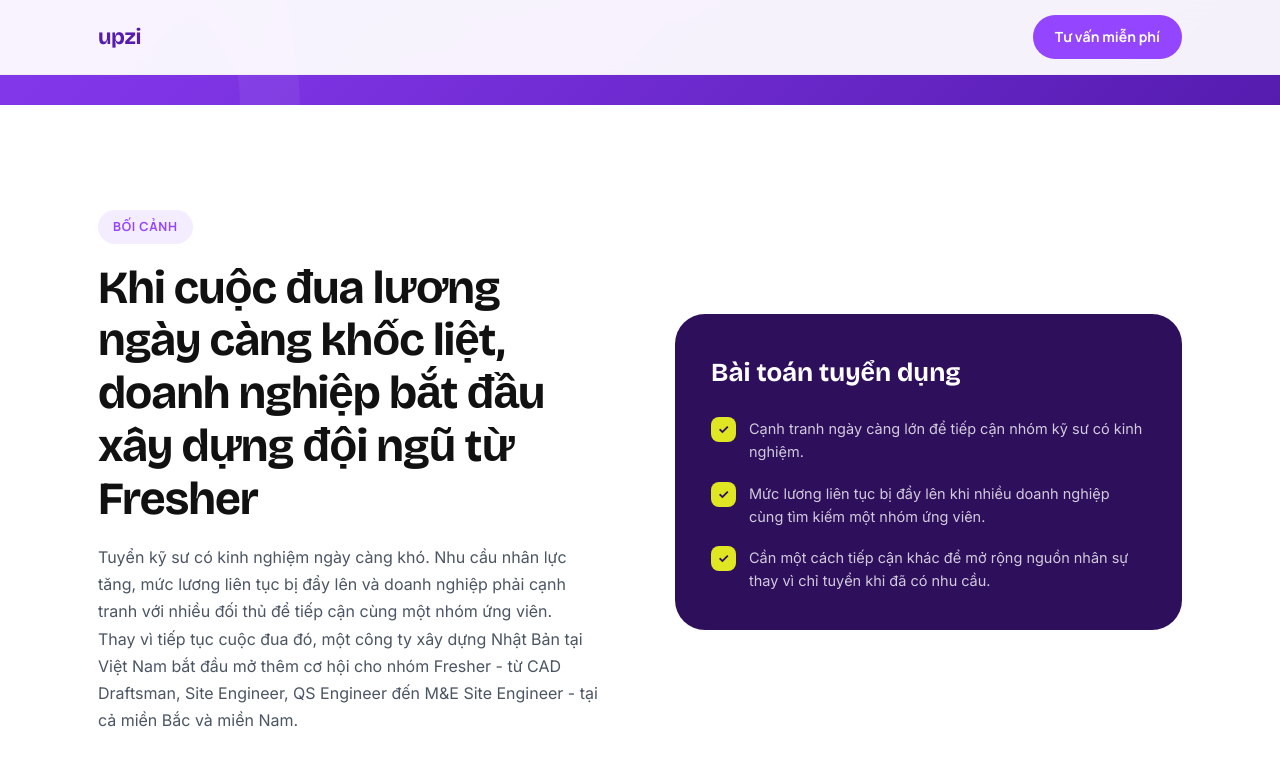
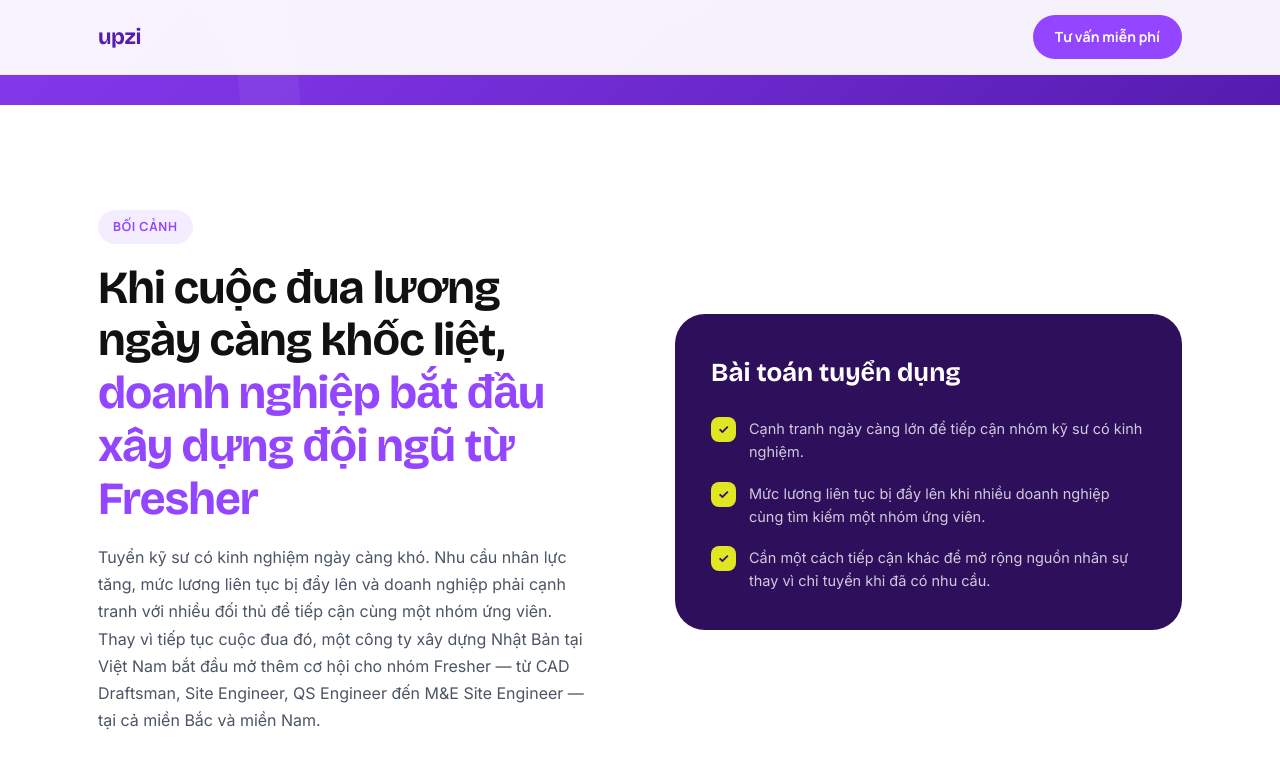
Before and after one commit to upzi-vn/staging, a Jekyll site: the page built from _posts/2026-08-07-tuyen-fresher-vuot-qua-canh-tranh-nhan-su.md, in a window 1280 px wide and 900 px high, scrolled down 686 px. Shown: the top 769 px of the window. Built offline with Jekyll 4.4.1, drawn with Linux system fonts in a browser that asks for light colours; some of the changed text lies outside the part shown.

Commit message:
2026-08-07-tuyen-fresher-vuot-qua-canh-tranh-nhan-su.md

```diff
--- a/_posts/2026-08-07-tuyen-fresher-vuot-qua-canh-tranh-nhan-su.md
+++ b/_posts/2026-08-07-tuyen-fresher-vuot-qua-canh-tranh-nhan-su.md
@@ -1,38 +1,31 @@
 ---
 layout: frame2
-
 title: "Khi cuộc đua lương ngày càng khốc liệt, doanh nghiệp bắt đầu xây dựng đội ngũ từ Fresher"
-
 category: "Success Story"
-
 description: >
   Một công ty xây dựng Nhật Bản tại Việt Nam chuyển hướng từ tuyển ứng viên
   giàu kinh nghiệm sang tiếp cận Fresher, thay đổi cách truyền tải cơ hội
   và từng bước xây dựng nguồn nhân sự trẻ cho tương lai.
-
 industry: "Xây dựng"
 target: "Fresher"
 market: "Việt Nam"
 period: "Tháng đầu tiên"
-
 date: 2026-08-07
 ---
 
+<!-- SECTION 1: BỐI CẢNH & BÀI TOÁN -->
 <section class="story-section white">
-
   <div class="wrap">
-
     <div class="section-grid">
 
       <div>
-
         <div class="eyebrow-light">
           Bối cảnh
         </div>
 
         <h2>
           Khi cuộc đua lương ngày càng khốc liệt,
-          doanh nghiệp bắt đầu xây dựng đội ngũ từ Fresher
+          <span class="accent">doanh nghiệp bắt đầu xây dựng đội ngũ từ Fresher</span>
         </h2>
 
         <p>
@@ -43,66 +36,48 @@
 
         <p>
           Thay vì tiếp tục cuộc đua đó, một công ty xây dựng Nhật Bản tại
-          Việt Nam bắt đầu mở thêm cơ hội cho nhóm Fresher - từ CAD Draftsman,
-          Site Engineer, QS Engineer đến M&E Site Engineer - tại cả miền Bắc
+          Việt Nam bắt đầu mở thêm cơ hội cho nhóm Fresher — từ CAD Draftsman,
+          Site Engineer, QS Engineer đến M&E Site Engineer — tại cả miền Bắc
           và miền Nam.
         </p>
-
       </div>
 
-
       <div class="challenge-card">
-
         <h3>
           Bài toán tuyển dụng
         </h3>
 
         <ul>
-
           <li>
             <span class="check">✓</span>
-
             <span>
               Cạnh tranh ngày càng lớn để tiếp cận nhóm kỹ sư có kinh nghiệm.
             </span>
           </li>
-
           <li>
             <span class="check">✓</span>
-
             <span>
-              Mức lương liên tục bị đẩy lên khi nhiều doanh nghiệp cùng
-              tìm kiếm một nhóm ứng viên.
+              Mức lương liên tục bị đẩy lên khi nhiều doanh nghiệp cùng tìm kiếm một nhóm ứng viên.
             </span>
           </li>
-
           <li>
             <span class="check">✓</span>
-
             <span>
-              Cần một cách tiếp cận khác để mở rộng nguồn nhân sự
-              thay vì chỉ tuyển khi đã có nhu cầu.
+              Cần một cách tiếp cận khác để mở rộng nguồn nhân sự thay vì chỉ tuyển khi đã có nhu cầu.
             </span>
           </li>
-
         </ul>
-
       </div>
 
     </div>
-
   </div>
-
 </section>
 
-
-
+<!-- SECTION 2: INSIGHTS & THỦ TỦ -->
 <section class="story-section off">
-
   <div class="wrap">
 
     <div class="section-head">
-
       <div class="eyebrow">
         Early Career Insight
       </div>
@@ -110,8 +85,7 @@
       <h2>
         Fresher không ngại ngành xây dựng.
         <span class="accent">
-          Họ cần biết mình được đào tạo thế nào, ai hướng dẫn,
-          và con đường phía trước ra sao.
+          Họ cần biết mình được đào tạo thế nào, ai hướng dẫn, và con đường phía trước ra sao.
         </span>
       </h2>
 
@@ -120,38 +94,28 @@
         công việc có phù hợp hay không. Họ muốn biết mình có được đào tạo,
         được hướng dẫn và có cơ hội phát triển sau khi bắt đầu hay không.
       </p>
-
     </div>
 
-
     <div class="quote-wrap">
-
       <div class="quote">
         “Mình có được đào tạo không?”
       </div>
-
       <div class="quote">
         “Ai sẽ hướng dẫn mình trong những tháng đầu?”
       </div>
-
       <div class="quote">
         “Mình sẽ học được gì sau một hoặc hai năm?”
       </div>
-
     </div>
 
   </div>
-
 </section>
 
-
-
+<!-- SECTION 3: SOLUTION PLAYBOOK -->
 <section class="story-section white">
-
   <div class="wrap">
 
     <div class="section-head">
-
       <div class="eyebrow-light">
         PlayBook
       </div>
@@ -162,107 +126,56 @@
       </h2>
 
       <p>
-        Tin tuyển dụng được thay đổi để trả lời câu hỏi mà hầu hết Fresher
-        đều quan tâm:
-        <strong>
-          “Nếu chưa có kinh nghiệm, mình có cơ hội không?”
-        </strong>
+        Tin tuyển dụng được thay đổi để trả lời câu hỏi mà hầu hết Fresher đều quan tâm:
+        <strong>“Nếu chưa có kinh nghiệm, mình có cơ hội không?”</strong>
       </p>
-
     </div>
-
 
     <div class="solution-grid">
 
       <div class="solution">
-
-        <div class="solution-number">
-          —
-        </div>
-
-        <h3>
-          Nói rõ về đào tạo
-        </h3>
-
+        <div class="solution-number">01</div>
+        <h3>Nói rõ về đào tạo</h3>
         <p>
-          Thông tin về đào tạo trực tiếp tại công trường được đưa lên
-          ngay từ đầu, giúp ứng viên hiểu rằng họ vẫn có cơ hội bắt đầu
-          dù chưa từng đi làm.
+          Thông tin về đào tạo trực tiếp tại công trường được đưa lên ngay từ đầu, giúp ứng viên hiểu rằng họ vẫn có cơ hội bắt đầu dù chưa từng đi làm.
         </p>
-
       </div>
 
+      <div class="solution">
+        <div class="solution-number">02</div>
+        <h3>Cho thấy người đồng hành</h3>
+        <p>
+          Ứng viên được biết trước mình sẽ được hướng dẫn bởi đội ngũ kỹ sư Việt Nam và Nhật Bản trong quá trình làm việc.
+        </p>
+      </div>
 
       <div class="solution">
-
-        <div class="solution-number">
-          —
-        </div>
-
-        <h3>
-          Cho thấy người đồng hành
-        </h3>
-
+        <div class="solution-number">03</div>
+        <h3>Làm rõ con đường phát triển</h3>
         <p>
-          Ứng viên được biết trước mình sẽ được hướng dẫn bởi đội ngũ
-          kỹ sư Việt Nam và Nhật Bản trong quá trình làm việc.
+          Bên cạnh công việc hiện tại, tin tuyển dụng cho ứng viên hình dung được mình có thể học hỏi gì và từng bước phát triển lên vị trí cao hơn trong những năm đầu sự nghiệp.
         </p>
-
       </div>
 
-
       <div class="solution">
-
-        <div class="solution-number">
-          —
-        </div>
-
-        <h3>
-          Làm rõ con đường phát triển
-        </h3>
-
+        <div class="solution-number">04</div>
+        <h3>Mở rộng cơ hội tiếp cận</h3>
         <p>
-          Bên cạnh công việc hiện tại, tin tuyển dụng cho ứng viên hình dung
-          được mình có thể học hỏi gì và từng bước phát triển lên vị trí
-          cao hơn trong những năm đầu sự nghiệp.
+          Doanh nghiệp chủ động mở thêm các vị trí dành cho Fresher, thay vì chỉ tìm kiếm những ứng viên đã có kinh nghiệm trong ngành.
         </p>
-
-      </div>
-
-
-      <div class="solution">
-
-        <div class="solution-number">
-          —
-        </div>
-
-        <h3>
-          Mở rộng cơ hội tiếp cận
-        </h3>
-
-        <p>
-          Doanh nghiệp chủ động mở thêm các vị trí dành cho Fresher,
-          thay vì chỉ tìm kiếm những ứng viên đã có kinh nghiệm trong ngành.
-        </p>
-
       </div>
 
     </div>
 
   </div>
-
 </section>
 
-
-
+<!-- SECTION 4: CÙNG UPZI -->
 <section class="story-section off">
-
   <div class="wrap">
-
     <div class="section-grid">
 
       <div>
-
         <div class="eyebrow">
           Cùng Upzi
         </div>
@@ -275,67 +188,40 @@
         </h2>
 
         <p>
-          Việc tuyển Fresher không đơn giản là thêm một nhóm đối tượng
-          tuyển dụng. Đây là bước đầu để doanh nghiệp tiếp cận,
-          đánh giá và xây dựng nguồn nhân sự trẻ cho nhu cầu phát triển
-          lâu dài.
+          Việc tuyển Fresher không đơn giản là thêm một nhóm đối tượng tuyển dụng. Đây là bước đầu để doanh nghiệp tiếp cận, đánh giá và xây dựng nguồn nhân sự trẻ cho nhu cầu phát triển lâu dài.
         </p>
-
       </div>
 
-
       <div class="challenge-card">
-
         <h3>
           Doanh nghiệp đã thay đổi điều gì?
         </h3>
 
         <ul>
-
           <li>
             <span class="check">✓</span>
-
-            <span>
-              Chủ động tiếp cận nhóm ứng viên Early Career.
-            </span>
+            <span>Chủ động tiếp cận nhóm ứng viên Early Career.</span>
           </li>
-
           <li>
             <span class="check">✓</span>
-
-            <span>
-              Điều chỉnh cách viết tin tuyển dụng theo nhu cầu
-              và mối quan tâm của Fresher.
-            </span>
+            <span>Điều chỉnh cách viết tin tuyển dụng theo nhu cầu và mối quan tâm của Fresher.</span>
           </li>
-
           <li>
             <span class="check">✓</span>
-
-            <span>
-              Tập trung thể hiện đào tạo, mentor và lộ trình phát triển
-              thay vì chỉ nhấn mạnh yêu cầu kinh nghiệm.
-            </span>
+            <span>Tập trung thể hiện đào tạo, mentor và lộ trình phát triển thay vì chỉ nhấn mạnh yêu cầu kinh nghiệm.</span>
           </li>
-
         </ul>
-
       </div>
 
     </div>
-
   </div>
-
 </section>
 
-
-
+<!-- SECTION 5: KẾT QUẢ & QUAN SÁT (DATALAYER / INSIGHT) -->
 <section class="story-section white">
-
   <div class="wrap">
 
     <div class="section-head">
-
       <div class="eyebrow-light">
         Doanh nghiệp nhìn thấy được gì
       </div>
@@ -346,145 +232,80 @@
       </h2>
 
       <p>
-        Sau tháng đầu triển khai, doanh nghiệp có thêm cơ sở để nhìn lại
-        cách nhóm ứng viên trẻ phản hồi với từng cơ hội tuyển dụng
-        và từng cách truyền tải thông tin.
+        Sau tháng đầu triển khai, doanh nghiệp có thêm cơ sở để nhìn lại cách nhóm ứng viên trẻ phản hồi với từng cơ hội tuyển dụng và từng cách truyền tải thông tin.
       </p>
-
     </div>
-
 
     <div class="solution-grid">
 
       <div class="solution">
-
-        <div class="solution-number">
-          —
-        </div>
-
-        <h3>
-          Vị trí nào Fresher sẵn sàng ứng tuyển?
-        </h3>
-
+        <div class="solution-number">01</div>
+        <h3>Vị trí nào Fresher sẵn sàng ứng tuyển?</h3>
         <p>
-          Không phải vị trí nào cũng thu hút như nhau. Phản hồi theo từng
-          tin tuyển dụng giúp doanh nghiệp nhận ra nhóm vị trí nào đang
-          có sức hút tốt hơn với ứng viên trẻ.
+          Không phải vị trí nào cũng thu hút như nhau. Phản hồi theo từng tin tuyển dụng giúp doanh nghiệp nhận ra nhóm vị trí nào đang có sức hút tốt hơn với ứng viên trẻ.
         </p>
-
       </div>
 
+      <div class="solution">
+        <div class="solution-number">02</div>
+        <h3>Thông điệp nào tạo được phản hồi?</h3>
+        <p>
+          Những thông tin về đào tạo, mentor và lộ trình phát triển cho thấy vai trò quan trọng trong việc giúp Fresher hình dung rõ hơn về cơ hội trước mắt.
+        </p>
+      </div>
 
       <div class="solution">
-
-        <div class="solution-number">
-          —
-        </div>
-
-        <h3>
-          Thông điệp nào tạo được phản hồi?
-        </h3>
-
+        <div class="solution-number">03</div>
+        <h3>Fresher có thật sự quan tâm ngành không?</h3>
         <p>
-          Những thông tin về đào tạo, mentor và lộ trình phát triển
-          cho thấy vai trò quan trọng trong việc giúp Fresher hình dung
-          rõ hơn về cơ hội trước mắt.
+          Phản hồi từ tháng đầu cho thấy rào cản không nhất thiết nằm ở bản thân ngành nghề, mà có thể nằm ở cách doanh nghiệp mô tả cơ hội dành cho người chưa có kinh nghiệm.
         </p>
-
       </div>
 
-
       <div class="solution">
-
-        <div class="solution-number">
-          —
-        </div>
-
-        <h3>
-          Fresher có thật sự quan tâm ngành không?
-        </h3>
-
+        <div class="solution-number">04</div>
+        <h3>Điều gì có thể áp dụng tiếp?</h3>
         <p>
-          Phản hồi từ tháng đầu cho thấy rào cản không nhất thiết nằm
-          ở bản thân ngành nghề, mà có thể nằm ở cách doanh nghiệp
-          mô tả cơ hội dành cho người chưa có kinh nghiệm.
+          Vị trí có kết quả tích cực nhất cũng là vị trí nhấn mạnh rõ về chương trình đào tạo, mentor và lộ trình phát triển. Đây là tín hiệu để doanh nghiệp tiếp tục áp dụng cách tiếp cận tương tự cho các vị trí còn lại.
         </p>
-
-      </div>
-
-
-      <div class="solution">
-
-        <div class="solution-number">
-          —
-        </div>
-
-        <h3>
-          Điều gì có thể áp dụng tiếp?
-        </h3>
-
-        <p>
-          Vị trí có kết quả tích cực nhất cũng là vị trí nhấn mạnh rõ
-          về chương trình đào tạo, mentor và lộ trình phát triển.
-          Đây là tín hiệu để doanh nghiệp tiếp tục áp dụng cách tiếp cận
-          tương tự cho các vị trí còn lại.
-        </p>
-
       </div>
 
     </div>
 
   </div>
-
 </section>
 
-
-
+<!-- SECTION 6: ROADMAP & MENTORSHIP -->
 <section class="story-section off">
-
   <div class="wrap">
 
     <div class="section-head">
-
       <div class="eyebrow">
         Cho ứng viên thấy con đường phát triển
       </div>
 
       <h2>
         Khi ứng viên nhìn thấy tương lai của mình,
-        cơ hội tuyển dụng cũng bắt đầu rộng hơn
+        <span class="accent">cơ hội tuyển dụng cũng bắt đầu rộng hơn</span>
       </h2>
 
       <p>
-        Bên cạnh mô tả công việc, lộ trình phát triển của từng vị trí
-        được làm rõ. Ứng viên biết mình sẽ được hướng dẫn bởi đội ngũ
-        kỹ sư Việt Nam và Nhật Bản, tham gia các dự án quy mô lớn và
-        từng bước phát triển lên vị trí cao hơn trong những năm đầu
-        sự nghiệp.
+        Bên cạnh mô tả công việc, lộ trình phát triển của từng vị trí được làm rõ. Ứng viên biết mình sẽ được hướng dẫn bởi đội ngũ kỹ sư Việt Nam và Nhật Bản, tham gia các dự án quy mô lớn và từng bước phát triển lên vị trí cao hơn trong những năm đầu sự nghiệp.
       </p>
-
     </div>
 
-
     <div class="quote-wrap">
-
       <div class="quote">
-        “Tuyển sau khi đã hiểu người,
-        thay vì tuyển rồi mới bắt đầu tìm hiểu.”
+        “Tuyển sau khi đã hiểu người, thay vì tuyển rồi mới bắt đầu tìm hiểu.”
       </div>
-
     </div>
 
   </div>
-
 </section>
 
-
-
+<!-- SECTION 7: CORE INSIGHT QUOTE -->
 <section class="quote-section">
-
   <div class="wrap">
-
     <div class="quote-wrap">
 
       <div class="eyebrow-light">
@@ -492,10 +313,7 @@
       </div>
 
       <div class="quote">
-        “Khi doanh nghiệp giảm bớt rào cản về kinh nghiệm và giúp ứng viên
-        hình dung rõ cách họ sẽ được đào tạo, đồng hành và phát triển,
-        nhiều Fresher sẵn sàng cân nhắc những cơ hội mà trước đây họ nghĩ
-        mình chưa đủ khả năng để ứng tuyển.”
+        “Khi doanh nghiệp giảm bớt rào cản về kinh nghiệm và giúp ứng viên hình dung rõ cách họ sẽ được đào tạo, đồng hành và phát triển, nhiều Fresher sẵn sàng cân nhắc những cơ hội mà trước đây họ nghĩ mình chưa đủ khả năng để ứng tuyển.”
       </div>
 
       <div class="source">
@@ -503,17 +321,12 @@
       </div>
 
     </div>
-
   </div>
-
 </section>
 
-
-
+<!-- SECTION 8: KẾT LUẬN -->
 <section class="story-section white">
-
   <div class="wrap">
-
     <div class="section-head">
 
       <div class="eyebrow-light">
@@ -521,25 +334,17 @@
       </div>
 
       <h2>
-        Không nhất thiết phải tiếp tục cuộc đua để giành người
-        đã có kinh nghiệm
+        Không nhất thiết phải tiếp tục cuộc đua để giành người đã có kinh nghiệm
       </h2>
 
       <p>
-        Chiến dịch này không khẳng định rằng tuyển Fresher sẽ dễ hơn
-        tuyển kỹ sư đã có kinh nghiệm. Nhưng nó cho thấy một điều đáng chú ý:
-        khi doanh nghiệp mở rộng nhóm ứng viên và giúp họ nhìn thấy rõ
-        cách mình sẽ được đào tạo, đồng hành và phát triển,
-        cơ hội tiếp cận nguồn nhân sự trẻ cũng được mở rộng.
+        Chiến dịch này không khẳng định rằng tuyển Fresher sẽ dễ hơn tuyển kỹ sư đã có kinh nghiệm. Nhưng nó cho thấy một điều đáng chú ý: khi doanh nghiệp mở rộng nhóm ứng viên và giúp họ nhìn thấy rõ cách mình sẽ được đào tạo, đồng hành và phát triển, cơ hội tiếp cận nguồn nhân sự trẻ cũng được mở rộng.
       </p>
 
       <p>
-        Đó có thể là bước đầu để doanh nghiệp xây dựng nguồn nhân sự
-        cho nhu cầu phát triển trong tương lai.
+        Đó có thể là bước đầu để doanh nghiệp xây dựng nguồn nhân sự cho nhu cầu phát triển trong tương lai.
       </p>
 
     </div>
-
   </div>
-
 </section>
```
